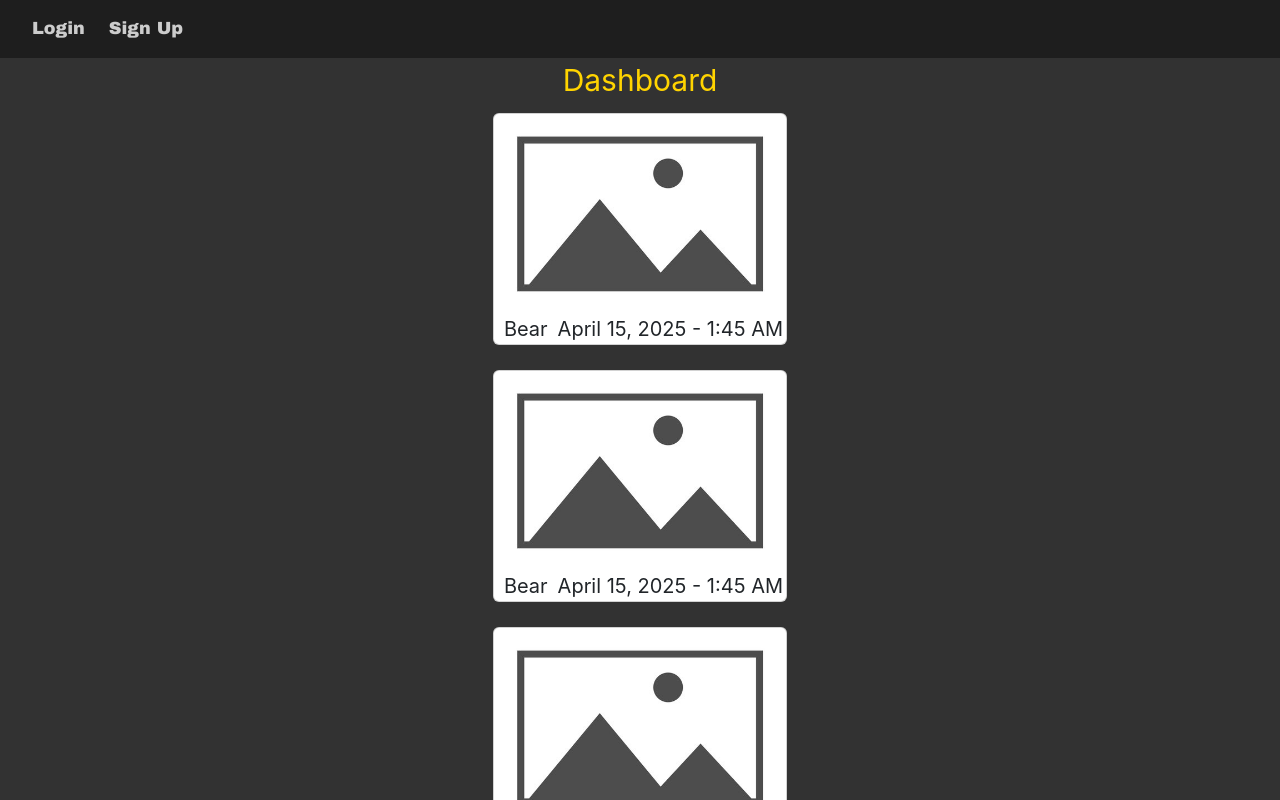
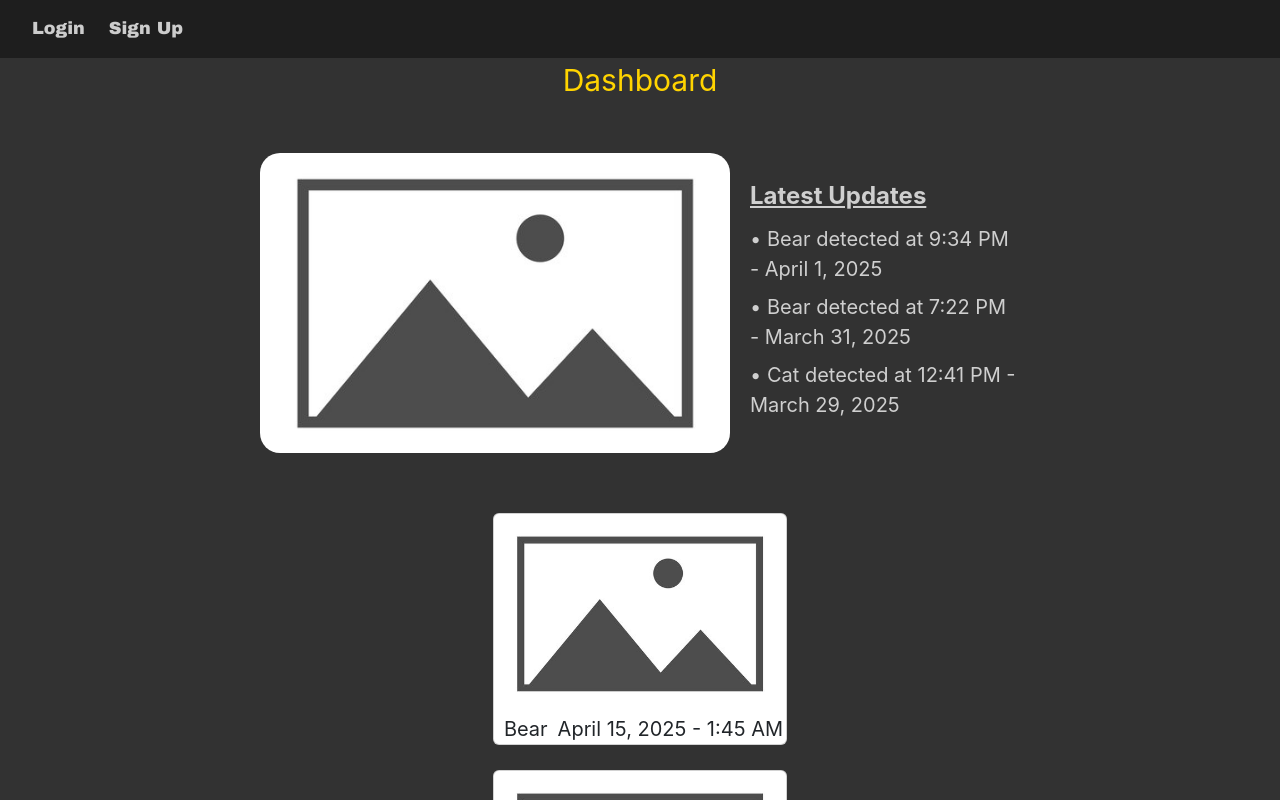
Before and after one commit to BryanM2204/BearDetection, a React (Create React App) app in the folder frontend/: page /dashboard in a window 1280 px wide. Built offline with nearby package versions, Linux system fonts and the light colour scheme; no server answers.

Commit message:
Added margin to each latest update

```diff
--- a/frontend/src/pages/Dashboard.css
+++ b/frontend/src/pages/Dashboard.css
@@ -78,3 +78,7 @@
     font-size: 24px;
     margin-bottom: 10px;
 }
+
+.update-entry {
+    margin-bottom: 8px;
+}
--- a/frontend/src/pages/Dashboard.js
+++ b/frontend/src/pages/Dashboard.js
@@ -1,4 +1,4 @@
-import React, { useEffect, useState } from "react";
+import React from "react";
 import placeholder from '../resources/placeholder.jpg';
 import './Dashboard.css';
 
@@ -22,11 +22,23 @@ const Dashboard = () => {
       <div className="title">
         <span>Dashboard</span>
       </div>
+      <div className="notifications">
+        <div className="latest-card">
+          <img src={placeholder} alt="latest detection" />
+        </div>
+        <div className="update-text">
+          <div className="update-title">Latest Updates</div>
+          <div className="update-entry">• Bear detected at 9:34 PM - April 1, 2025</div>
+          <div className="update-entry">• Bear detected at 7:22 PM - March 31, 2025</div>
+          <div className="update-entry">• Cat detected at 12:41 PM - March 29, 2025</div>
+        </div>
+      </div>
       <div className="cards">
         <Card animal="Bear" info="April 15, 2025 - 1:45 AM"></Card>
         <Card animal="Bear" info="April 15, 2025 - 1:45 AM"></Card>
         <Card animal="Cat" info="April 11, 2025 - 6:49 PM"></Card>
         <Card animal="Bear" info="April 15, 2025 - 1:45 AM"></Card>
+        <Card animal="Dog" info="April 16, 2025 - 2:13 PM"></Card>
       </div>
     </div>
   );
```
